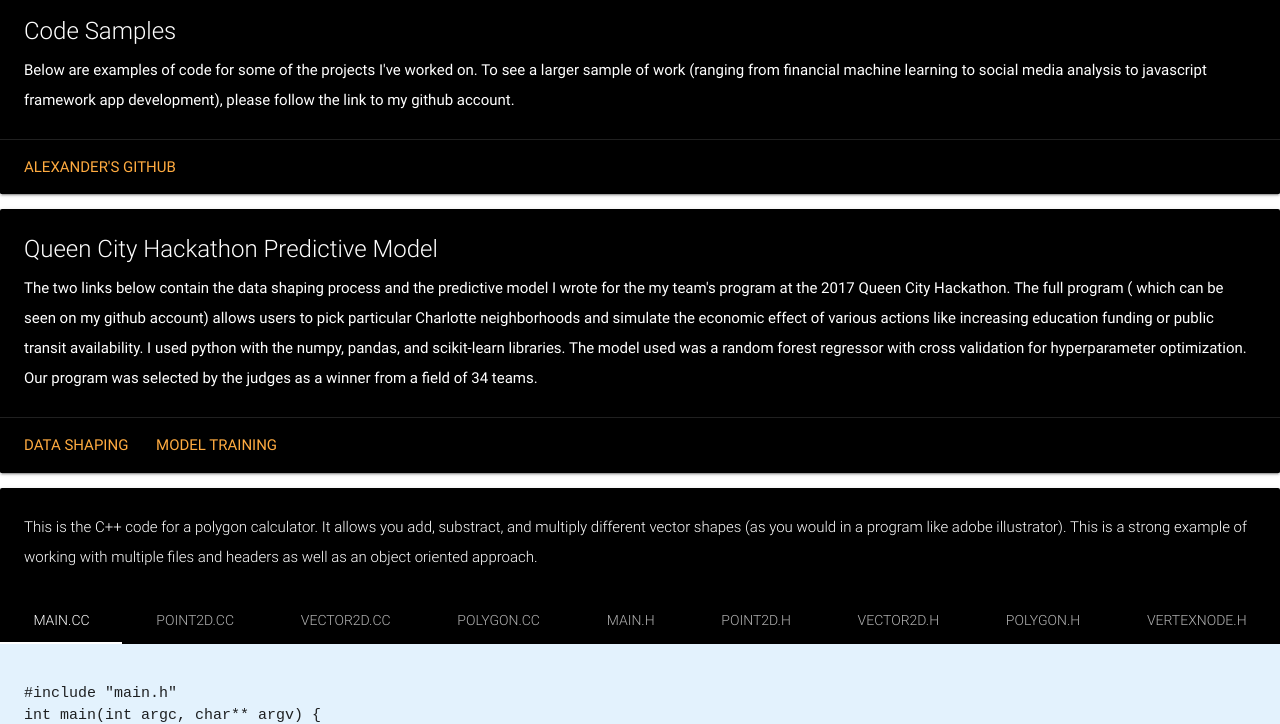
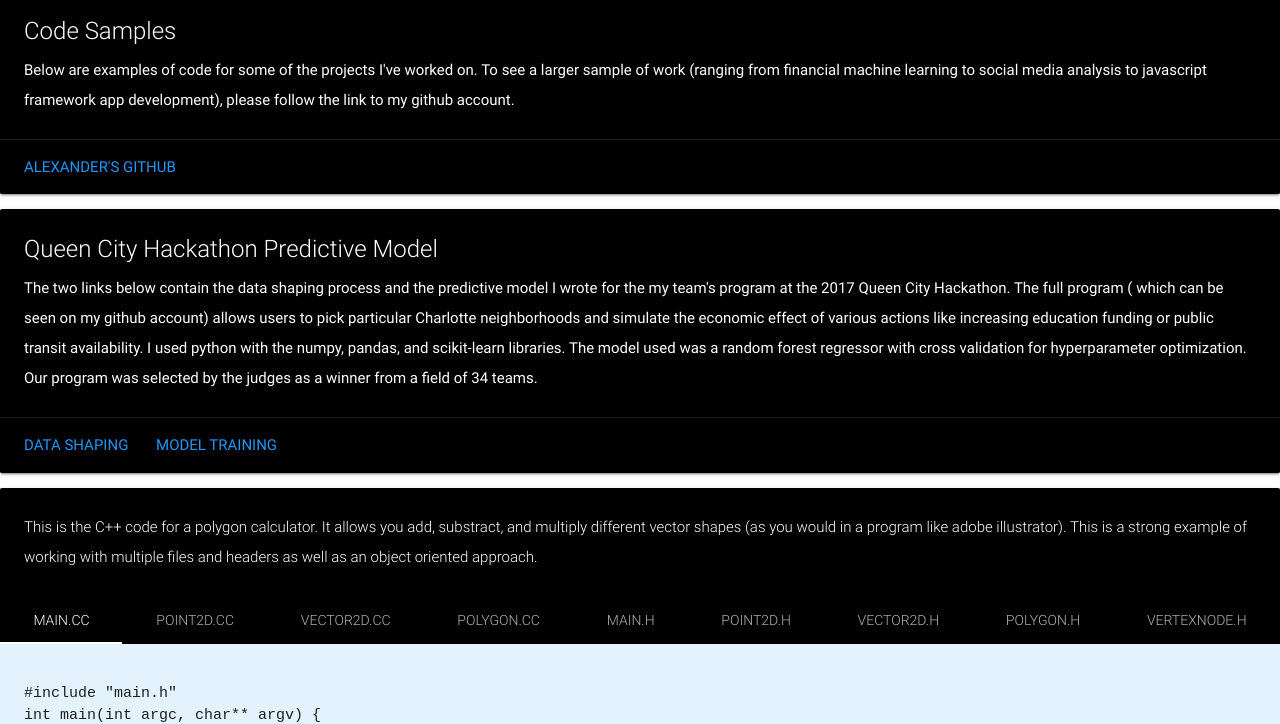
Before and after one commit to amrusnak/amrusnak.github.io, a plain HTML site: page code.html in a window 1280 px wide. Shown: the part 81-805 px from the top of the page. Drawn offline with nearby package versions, Linux system fonts and the light colour scheme.

Commit message:
change color

```diff
--- a/code.html
+++ b/code.html
@@ -18,9 +18,9 @@
     <div class="nav-wrapper container">
       <a id="logo-container" href="index.html" class="brand-logo"><img src = "AMRLogoWhite.png" style="width:110
       px;height:50px; margin-top:6px;" border="10px";> </a>
-      <a class="banner-name" style="color:grey; margin-left:180px;">Alexander Michael Rusnak</a>
+      <a class="banner-name" style="color:grey; margin-left:180px;" media="screen and (max-width: 600px)">Alexander Michael Rusnak</a>
       <ul class="right hide-on-med-and-down">
-         <li><a style="color:white;" href="portfolio.html">Art/Design</a></li>
+        <li><a style="color:white;" href="portfolio.html">Art/Design</a></li>
         <li><a style="color:white;" href="code.html">Code</a></li>
         <li><a style="color:white;" href="resume.html">Resume</a></li>
       </ul>
@@ -39,7 +39,7 @@
               <p>Below are examples of code for some of the projects I've worked on. To see a larger sample of work (ranging from financial machine learning to social media analysis to javascript framework app development), please follow the link to my github account. </p>
             </div>
             <div class="card-action">
-              <a color="white" href="https://github.com/amrusnak">Alexander's Github</a>
+              <a class="blue-text" color="white" href="https://github.com/amrusnak">Alexander's Github</a>
             </div>
           </div>
 
@@ -50,8 +50,8 @@
               Our program was selected by the judges as a winner from a field of 34 teams. </p>
             </div>
             <div class="card-action">
-              <a href="Charlotte1.html">Data Shaping</a>
-              <a href="QCHMODELS.2.html">Model Training</a>
+              <a class="blue-text" href="Charlotte1.html">Data Shaping</a>
+              <a class="blue-text" href="QCHMODELS.2.html">Model Training</a>
             </div>
           </div>
 
```
